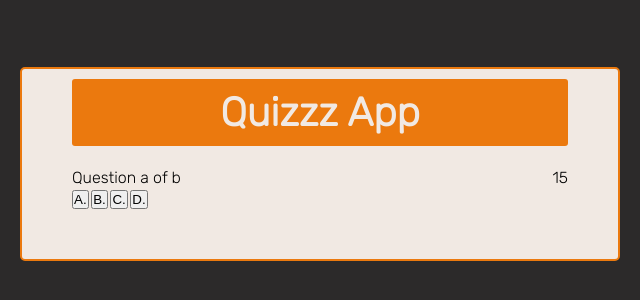
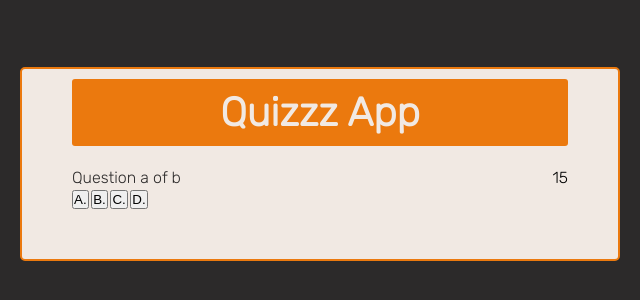
Before and after one commit to Lesmorales1221/Code-Quiz, a plain HTML site: page index.html in a window 1280 px wide. Shown: the part 236-536 px from the top of the page, 320-960 px from the left. Drawn offline with Linux system fonts and the light colour scheme.

Commit message:
added style to the quiz header prgress in css

```diff
--- a/style.css
+++ b/style.css
@@ -69,4 +69,11 @@ img {
 .quiz-header {
     display: flex;
     justify-content: space-between;
+    align-items: center;
 }
+
+.quiz-header #progress {
+    color: var(--color-dark-gray);
+    font-size: 1.6rem;
+    font-weight: 70;
+}
```
